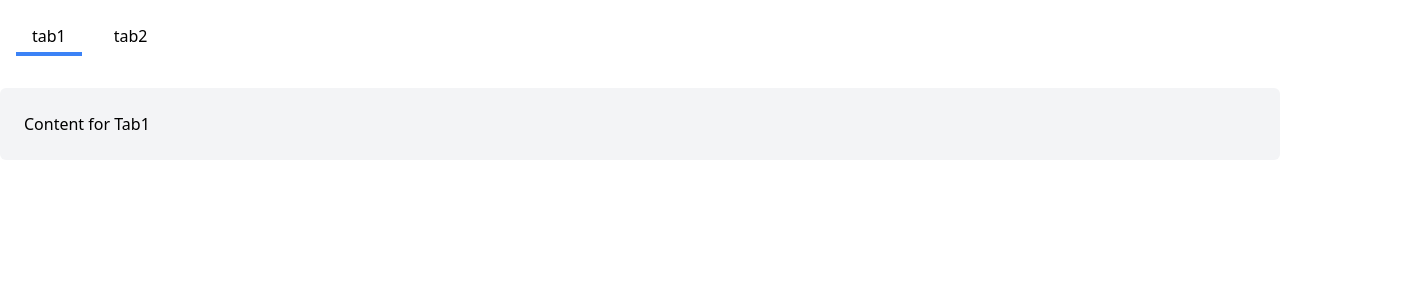
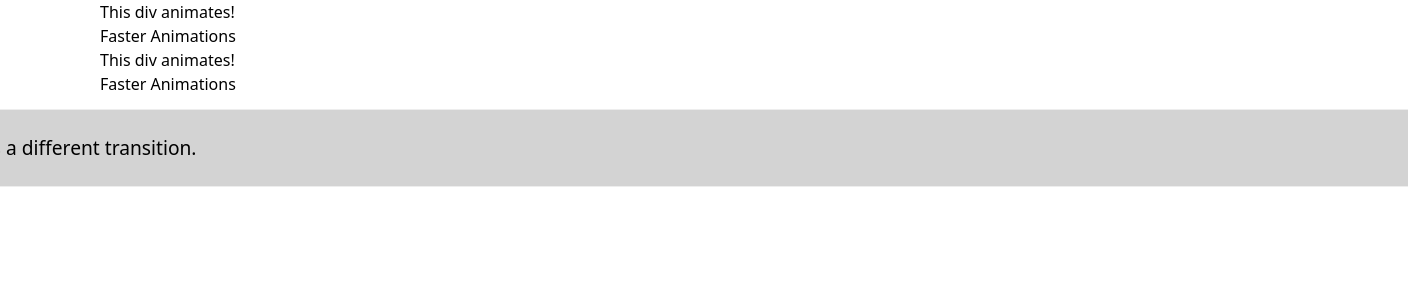
Before and after one commit to sudhanshuDongre24/react-motion, a React (Vite) app: page / in a window 1280 px wide. Shown: the top 300 px of the page, 1408 px wide, since content can reach past the window. Built offline with nearby package versions, Linux system fonts and the light colour scheme.

Commit message:
Add Motion Config Component

```diff
--- a/src/examples/Practice/Practice.tsx
+++ b/src/examples/Practice/Practice.tsx
@@ -1,36 +1,83 @@
-import { LayoutGroup, motion } from "motion/react";
-import React, { useState } from "react";
+import { motion, MotionConfig, useReducedMotion } from "motion/react";
+import { createContext, useContext, useState } from "react";
 
-const Practice = () => {
-  const [selected, setSelected] = useState("tab1");
+// Create a context for animation preferences
+const AnimationPreferencesContext = createContext({
+  fastAnimations: false, // Default: respect reduced motion
+  setFastAnimations: () => {}, // Placeholder
+});
+
+// Custom hook to access and update animation preferences
+function useAnimationPreferences() {
+  const context = useContext(AnimationPreferencesContext);
+  if (!context) {
+    throw new Error(
+      "useAnimationPreferences must be used within an AnimationPreferencesProvider"
+    );
+  }
+  return context;
+}
+
+// Provider for animation preferences
+function AnimationPreferencesProvider({ children }) {
+  const [fastAnimations, setFastAnimations] = useState(false);
+
+  const value = { fastAnimations, setFastAnimations };
+  return (
+    <AnimationPreferencesContext.Provider value={value}>
+      {children}
+    </AnimationPreferencesContext.Provider>
+  );
+}
+
+function AnimatedComponent() {
+  const { fastAnimations, setFastAnimations } = useAnimationPreferences();
+  const shouldReduceMotion = useReducedMotion();
+
+  const baseTransition = { duration: 0.5, ease: "easeInOut" };
+
+  const dynamicTransition = fastAnimations
+    ? { duration: 0.2, ease: "easeOut" } // Faster animation
+    : shouldReduceMotion
+    ? { duration: 0 } // No animation for reduced motion
+    : baseTransition; // Default transition
 
   return (
-    <LayoutGroup>
-      <div className="flex gap-4 p-4">
-        {["tab1", "tab2"].map((tab) => (
-          <button
-            key={tab}
-            onClick={() => setSelected(tab)}
-            className="relative px-4 py-2"
-          >
-            {tab}
-            {selected === tab && (
-              <motion.div
-                layoutId="underline"
-                className="absolute left-0 bottom-0 h-1 w-full bg-blue-500"
-              />
-            )}
-          </button>
-        ))}
-      </div>
-      <motion.div
-        layoutId="content"
-        className="p-6 bg-gray-100 rounded-md mt-4"
-      >
-        {selected === "tab1" ? "Content for Tab1" : "Content for Tab2"}
-      </motion.div>
-    </LayoutGroup>
+    <motion.div
+      animate={{ x: 100, opacity: 1 }}
+      initial={{ x: 0, opacity: 0 }}
+      transition={dynamicTransition}
+    >
+      <p>This div animates!</p>
+      <button onClick={() => setFastAnimations(!fastAnimations)}>
+        {fastAnimations ? "Slower Animations" : "Faster Animations"}
+      </button>
+    </motion.div>
   );
-};
+}
 
-export default Practice;
+function ComplexExample() {
+  return (
+    <AnimationPreferencesProvider>
+      <MotionConfig>
+        {" "}
+        {/* Global MotionConfig */}
+        <div>
+          <AnimatedComponent />
+          <AnimatedComponent />{" "}
+          {/* Another instance of the animated component */}
+        </div>
+        {/* Example of overriding the global config for a specific component */}
+        <motion.div
+          style={{ backgroundColor: "lightgray", padding: 20, marginTop: 20 }}
+          animate={{ scale: 1.2 }}
+          transition={{ duration: 0.8, bounce: 0.2 }} // Override transition
+        >
+          This div has a different transition.
+        </motion.div>
+      </MotionConfig>
+    </AnimationPreferencesProvider>
+  );
+}
+
+export default ComplexExample;
```
Also changed, not shown: 1 other file (tests, documents, lock files or other folders).
